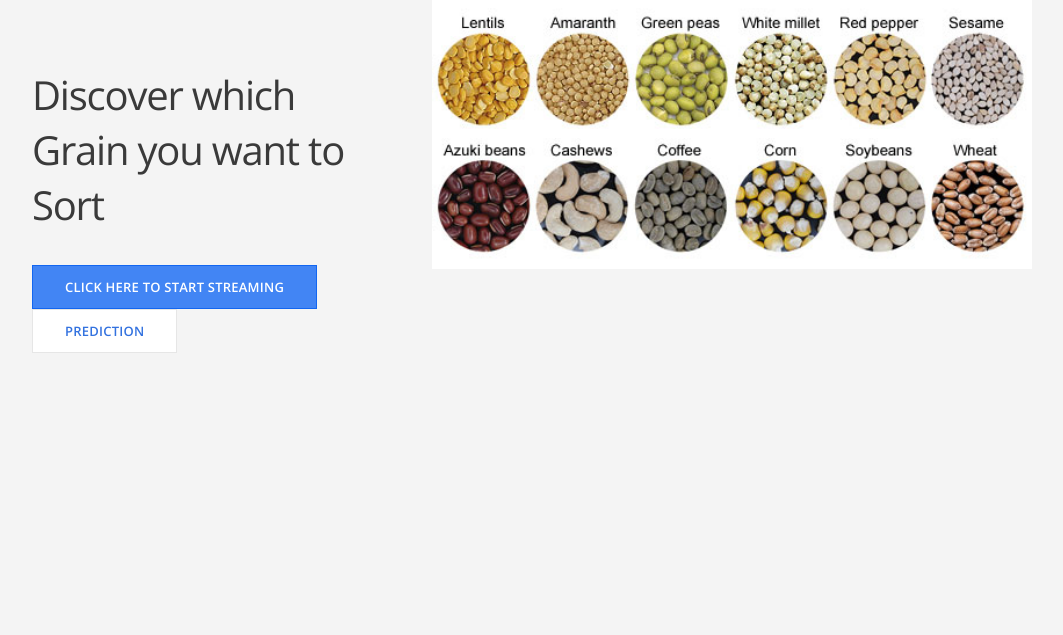
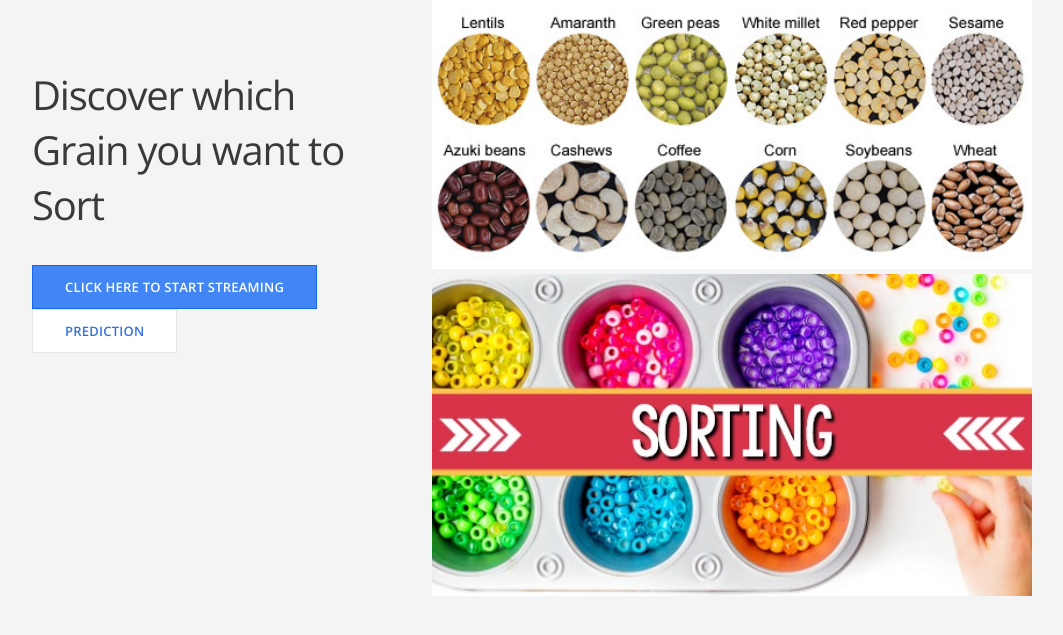
Before and after one commit to ramachandra1022/Sorting-System-using-AI, a Flask app: page / in a window 1280 px wide. Shown: the part 116-751 px from the top of the page, without its empty margins (108-1171 px from the left). Run offline with Flask 2, Linux system fonts and the light colour scheme.

Commit message:
Initial commit

```diff
--- a/templates/index.html
+++ b/templates/index.html
@@ -13,6 +13,10 @@
       <div class="section-device">
         <img src="static/img/grain.jpg">
       </div>
+      <div class="section-device">
+        <img src="static/img/dal.jpg">
+      </div>
+
 
       <div class="clearfix"></div>
 
```
Also changed, not shown: README1.md (added), static/img/seed.png (added).
